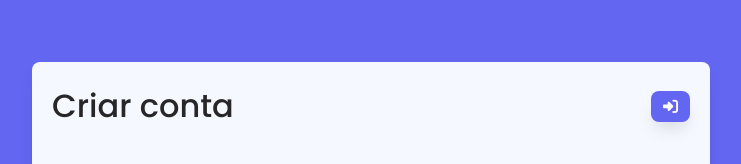
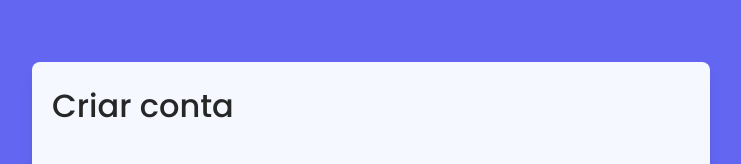
Before and after one commit to jvianar/PaginaCadastro, a plain HTML site: page index.html in a window 1280 px wide. Shown: the top 164 px of the page, without its empty margins (269-1010 px from the left). Drawn offline with Linux system fonts and the light colour scheme.

Commit message:
Update index.html

```diff
--- a/index.html
+++ b/index.html
@@ -14,9 +14,6 @@
                 Criar conta
             </h1>
 
-            <button class="btn-default">
-                <i class="fa-solid fa-right-to-bracket"></i>
-            </button>
         </div>
         <form action="" id="form">
             <div id="input_container">
```
